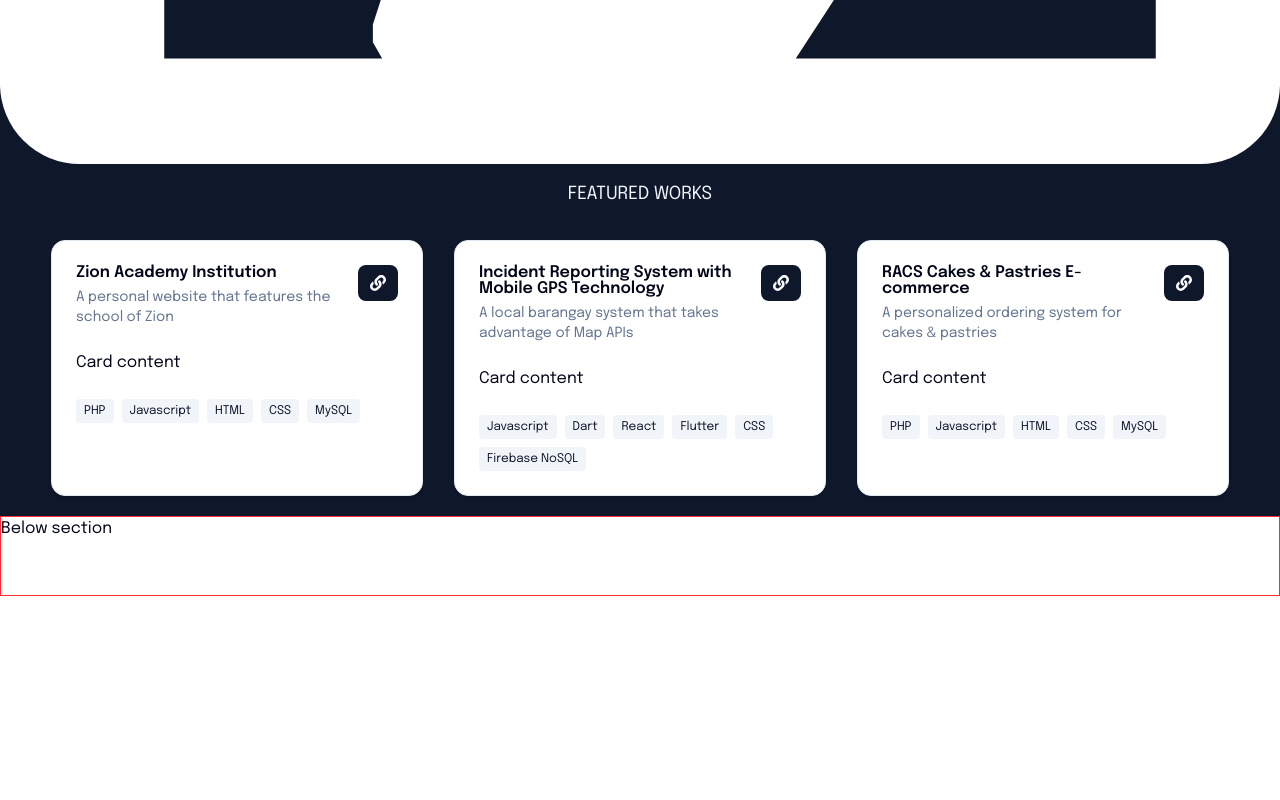
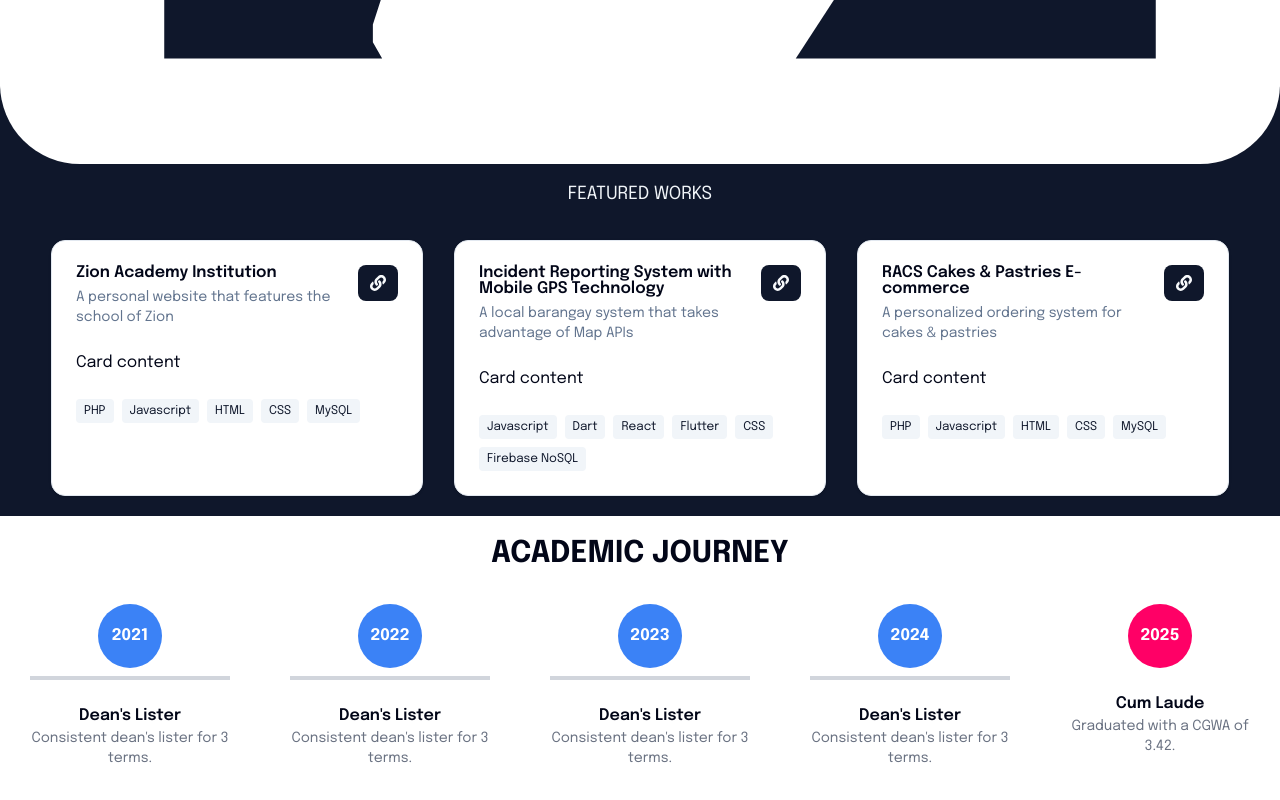
Before and after one commit to franzvalones/franz-valones-portfolio, a Next.js app: page / in a window 1280 px wide. Shown: the part 930-1730 px from the top of the page. Before the commit the page ends 1526 px from the top, so only its background shows below. Built offline with nearby package versions, Linux system fonts and the light colour scheme.

Commit message:
v1.0.4 - added "timeline" feature

```diff
--- a/src/app/layouts/featured-works.tsx
+++ b/src/app/layouts/featured-works.tsx
@@ -70,9 +70,6 @@ export default function FeaturedWorks() {
                     ))}
                 </div>
             </div>
-            <div className="border border-red-500 h-20">
-                Below section
-            </div>
         </div>
     )
 }
--- a/src/app/layouts/header.tsx
+++ b/src/app/layouts/header.tsx
@@ -17,6 +17,7 @@ export default function Header() {
             </div>
             <div>
                 <HeaderGoals/>
+
             </div>
         </div>
     )
--- /dev/null
+++ b/src/app/layouts/timeline.tsx
@@ -0,0 +1,64 @@
+"use client";
+
+const datas = [
+    {
+        year: "2021",
+        title: "Dean's Lister",
+        description: "Consistent dean's lister for 3 terms",
+    },
+    {
+        year: "2022",
+        title: "Dean's Lister",
+        description: "Consistent dean's lister for 3 terms",
+    },
+    {
+        year: "2023",
+        title: "Dean's Lister",
+        description: "Consistent dean's lister for 3 terms",
+    },
+    {
+        year: "2024",
+        title: "Dean's Lister",
+        description: "Consistent dean's lister for 3 terms",
+    },
+    {
+        year: "2025",
+        title: "Cum Laude",
+        description: "Graduated with a CGWA of 3.42",
+    },
+]
+
+export default function Timeline() {
+
+    return (
+        <>
+            <h1 className="flex justify-center items-start mt-5 text-2xl sm:text-3xl font-bold">ACADEMIC JOURNEY</h1>
+            <div className="md:flex md:justify-center md:items-center w-full overflow-x-auto">
+                <div className="flex space-x-10 px-5 py-8">
+                    {datas.map((data, key) => (
+                        <div key={key} className="flex flex-col items-center min-w-[200px]">
+                            {/* Circle with year */}
+                            <div className="flex items-center justify-center w-16 h-16 rounded-full bg-blue-500 text-white font-bold" style={{
+                                backgroundColor: key === data.year.length ? "#FF0066" : "#3B82F6", // blue-500 for others
+                            }}>
+                                {data.year}
+                            </div>
+
+                            {/* Line (except last) */}
+                            {key !== data.year.length && (
+                                <div className="h-1 w-[200px] bg-gray-300 mt-2"></div>
+                            )}
+                            {/* Placeholder for your content */}
+                            <div className="mt-6 text-center">
+                                <h3 className="font-semibold">{data.title}</h3>
+                                <p className="text-sm text-gray-500">
+                                    {data.description}.
+                                </p>
+                            </div>
+                        </div>
+                    ))}
+                </div>
+            </div>
+        </>
+    );
+}
--- a/src/app/page.tsx
+++ b/src/app/page.tsx
@@ -1,6 +1,7 @@
 import FeaturedWorks from "./layouts/featured-works";
 import Header from "./layouts/header";
 import Nav from "./layouts/nav-bar";
+import Timeline from "./layouts/timeline";
 
 export default function Home() {
   return (
@@ -22,6 +23,7 @@ export default function Home() {
         <br />
         <Header />
         <FeaturedWorks/>
+        <Timeline/>
     </div>
   );
 
```
